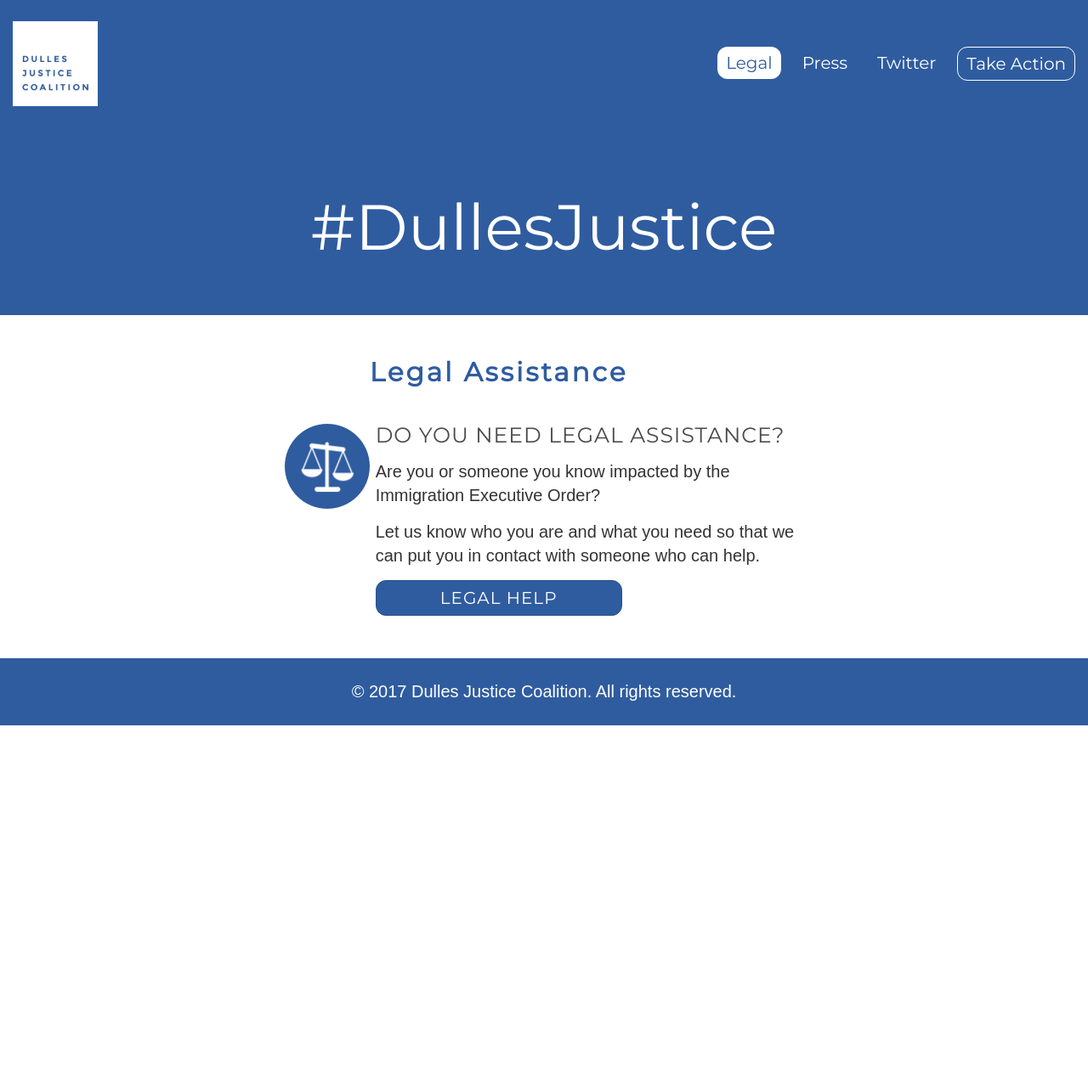
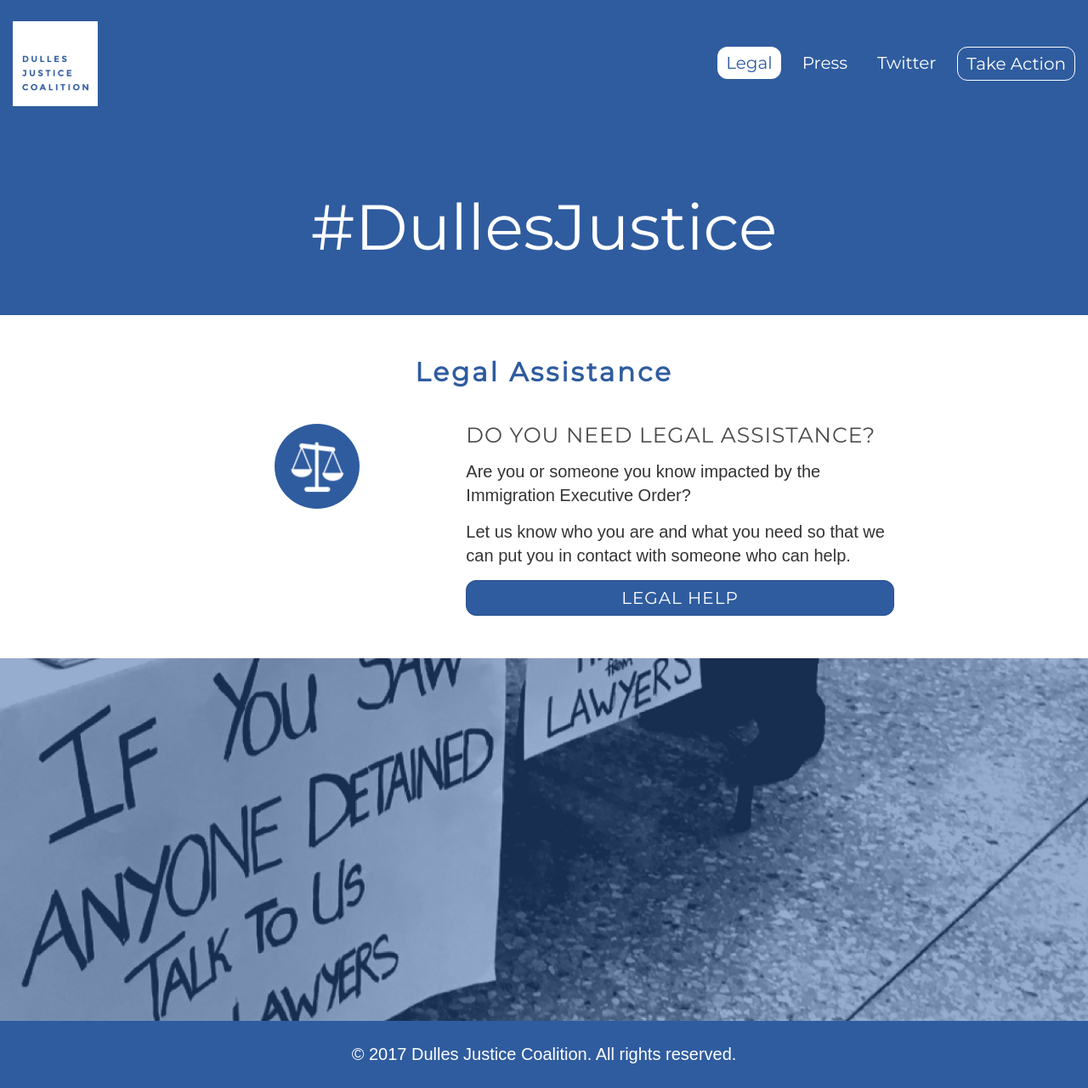
Before and after one commit to dullesjustice/site, a Jekyll site: the page built from legal.md, in a window 1280 px wide. Shown: the whole page at 85% size. Built offline with Jekyll 4.4.1, drawn with Linux system fonts in a browser that asks for light colours; some web fonts are replaced; before the commit the page ends 900 px from its top, so only the background shows below that.

Commit message:
Assorted Legal Cleanup / Responsivity

```diff
--- a/legal.md
+++ b/legal.md
@@ -5,11 +5,11 @@
 
 <div class="container-fluid">
   <div class="row">
-    <div class="col-xs-9 col-xs-offset-1"><h2>Legal Assistance</h2></div>
+    <div class="col-xs-12 col-sm-10 col-sm-offset-1"><h2>Legal Assistance</h2></div>
   </div>
-  <div class="row">
-    <div class="col-xs-1 col-xs-offset-3"><img class="centered" src="{{ site.baseurl }}/images/Icon-Legal.png" /></div>
-    <div class="col-xs-5">
+  <div class="row padbottom50">
+    <div class="col-xs-12 col-sm-3 col-sm-offset-2"><img class="centered" src="{{ site.baseurl }}/images/Icon-Legal.png" /></div>
+    <div class="col-xs-12 col-sm-5">
       <h3>DO YOU NEED LEGAL ASSISTANCE?</h3>
       <p>
         Are you or someone you know impacted by the Immigration Executive Order?
@@ -17,12 +17,8 @@
       <p>
         Let us know who you are and what you need so that we can put you in contact with someone who can help.
       </p>
-    </div>
-  </div>
-  <div class="row" style="padding-bottom: 50px">
-    <!-- this is a lame hack -->
-    <div class="col-xs-3 col-xs-offset-4">
       <a class="btn btn-primary btn-block" href="mailto:legalquestion@dullesjustice.org">LEGAL HELP</a>
     </div>
   </div>
+  {% include imagerow.html src="Homepage-photo3.jpg" %}
 </div>
```
